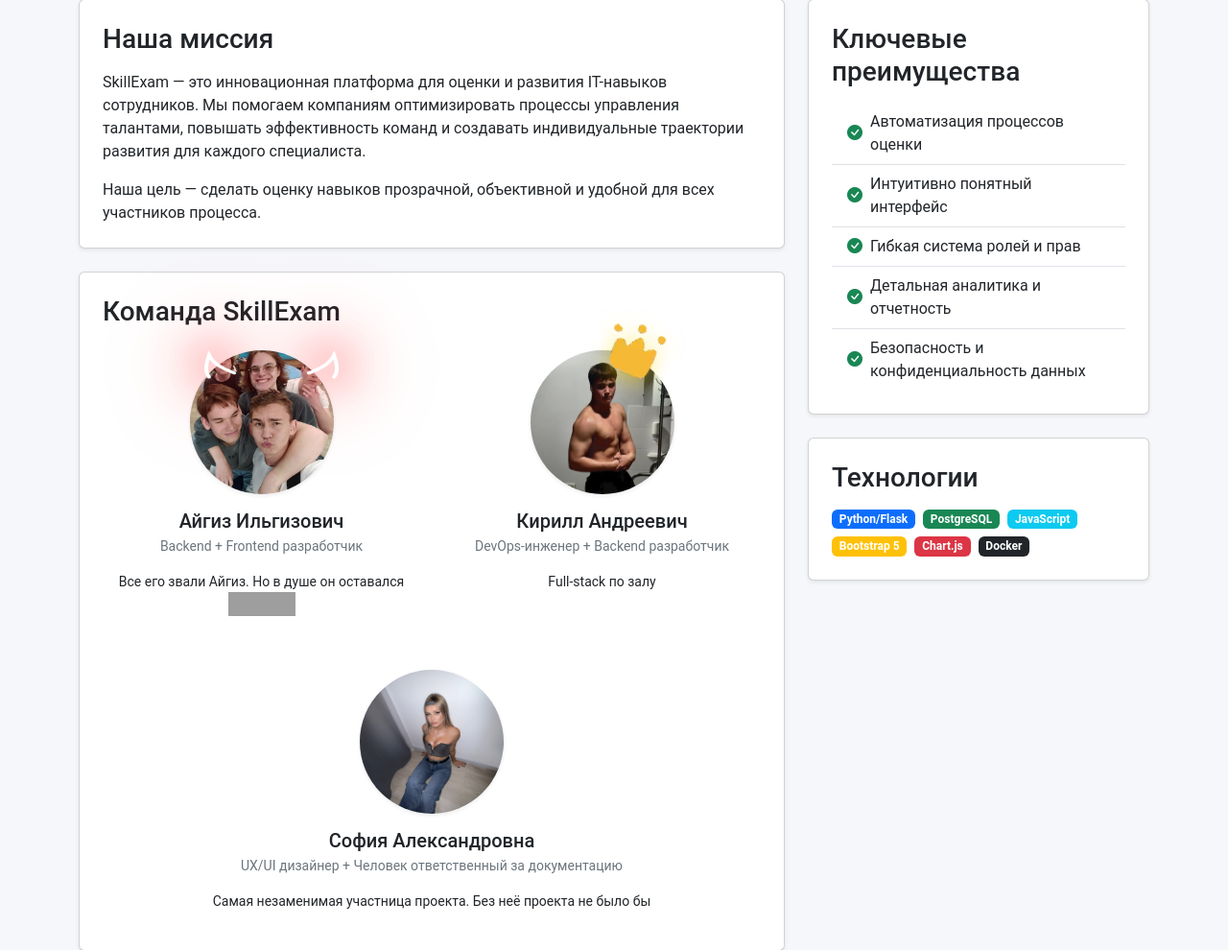
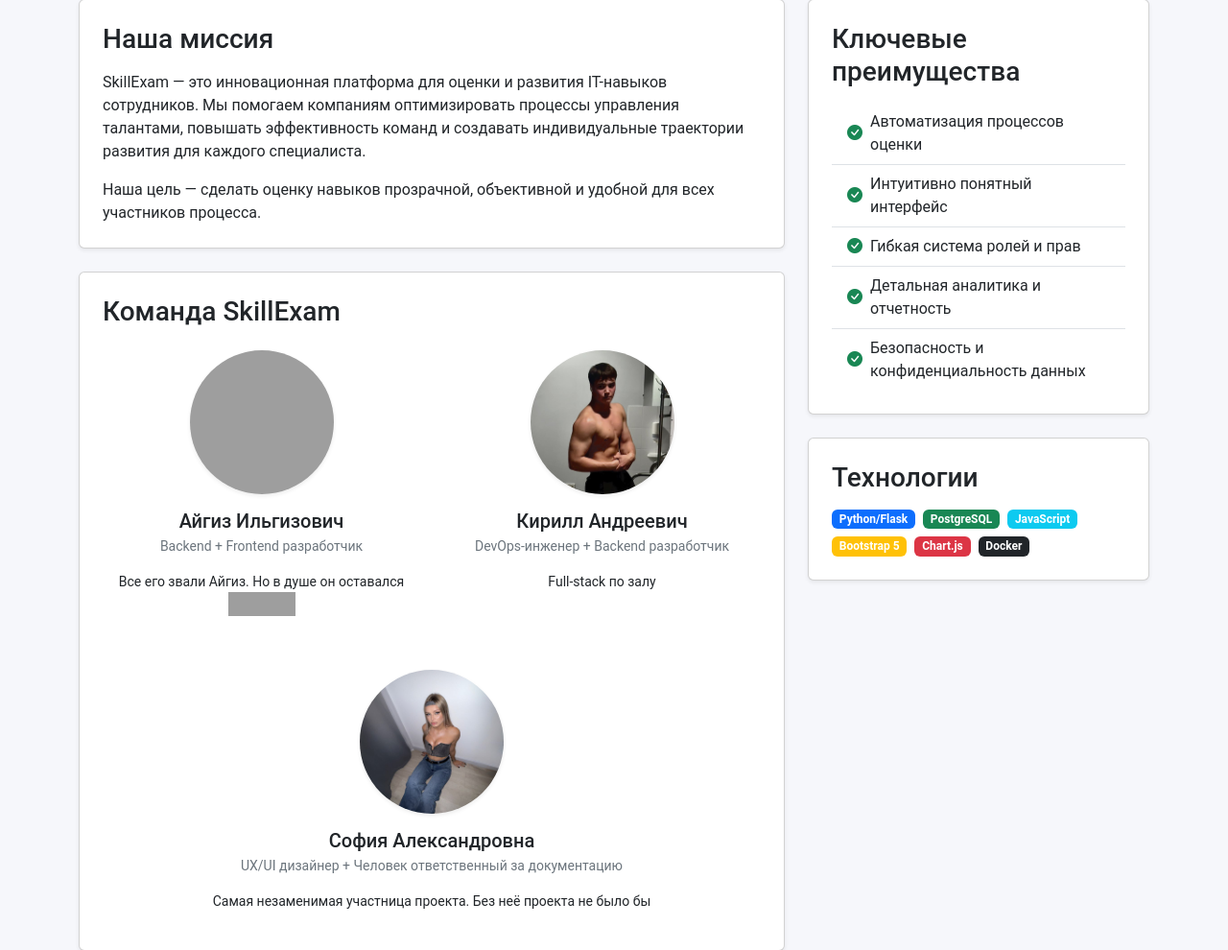
Before and after one commit to HAigiz/skills-assessment-app, a Flask app: page /about in a window 1280 px wide. Shown: the part 189-1179 px from the top of the page at 96% size. Run offline with Flask 3, Linux system fonts and the light colour scheme; grey boxes are pictures that could not be loaded.

Commit message:
fixed nginx + front

```diff
--- a/app/static/css/styles.css
+++ b/app/static/css/styles.css
@@ -33,20 +33,40 @@
     transform: translateX(-50%) rotate(21deg);
     width: 80px;
     height: 80px;
-    filter: drop-shadow(0 5px 10px rgba(255, 215, 0, 0.5));
+    filter: drop-shadow(0 5px 10px rgb(255, 217, 0));
     z-index: 10;
-    top: -40px;
+    top: -30%;
     left: 60%;
 }
 
 .horns-png {
     position: absolute;
+    transform: translate(-50%, -50%);
+    left: 50%;
+    top: 16%;
     filter:
-        drop-shadow(0 0 20px rgb(255, 0, 0))
-        drop-shadow(0 0 30px rgba(255, 0, 0))
-        drop-shadow(0 0 40px rgba(255, 0, 0));
+        drop-shadow(0 0 20px rgba(255, 0, 0, 0.9))
+        drop-shadow(0 0 40px rgba(255, 0, 0, 0.7))
+        drop-shadow(0 0 60px rgba(255, 0, 0, 0.5));
     z-index: 10;
-    left: 32%;
+    animation: glow 2s infinite alternate;
+}
+
+@keyframes glow {
+    from {
+        filter:
+            drop-shadow(0 0 10px rgba(255, 0, 0))
+            drop-shadow(0 0 10px rgba(255, 0, 0))
+            drop-shadow(0 0 10px rgba(255, 0, 0));
+    }
+    to {
+        filter:
+            drop-shadow(0 0 10px rgba(255, 0, 0))
+            drop-shadow(0 0 10px rgba(255, 0, 0))
+            drop-shadow(0 0 10px rgba(255, 0, 0))
+            drop-shadow(0 0 10px rgba(255, 0, 0))
+            drop-shadow(0 0 10px rgba(255, 0, 0))
+    }
 }
 
 .header-nav {
--- a/app/templates/about.html
+++ b/app/templates/about.html
@@ -54,20 +54,15 @@
                                 <div class="col-md-6 mb-3 mb-md-0">
                                     <div class="team-member text-center">
                                         <div class="member-photo mb-3" style="position: relative;">
-                                            <img src="{{ url_for('static', filename='/uploads/Aigiz_Hafizov.png') }}"
+                                            <img src="{{ url_for('static', filename='uploads/Aigiz_Hafizov.svg') }}"
                                                 alt="Айгиз Ильгизович"
                                                 class="rounded-circle shadow-sm"
                                                 style="width: 150px; height: 150px; object-fit: cover;">
-
-                                            <img src="{{ url_for('static', filename='/uploads/horns.png') }}"
-                                                alt="Корона"
-                                                class="horns-png"
-                                                style="width: 140px; height: 30px">
                                         </div>
                                         <h5 class="member-name mb-1">Айгиз Ильгизович</h5>
                                         <p class="member-position text-muted small">Backend + Frontend разработчик</p>
                                         <p class="member-desc small">Все его звали Айгиз. Но в душе он оставался
-                                            <img src="{{ url_for('static', filename='/uploads/sticker_5.svg') }}" width="70" height="25">
+                                            <img src="{{ url_for('static', filename='uploads/sticker_5.svg') }}" width="70" height="25">
                                         </p>
 
                                     </div>
@@ -76,14 +71,10 @@
                                 <div class="col-md-6">
                                     <div class="team-member text-center">
                                         <div class="member-photo mb-3" style="position: relative;">
-                                            <img src="{{ url_for('static', filename='/uploads/Kirill_Kulikov.jpg') }}"
+                                            <img src="{{ url_for('static', filename='uploads/Kirill_Kulikov.jpg') }}"
                                                 alt="Кирилл Андреевич"
                                                 class="rounded-circle shadow-sm"
                                                 style="width: 150px; height: 150px; object-fit: cover;">
-
-                                            <img src="{{ url_for('static', filename='/uploads/crown.gif') }}"
-                                                alt="Корона"
-                                                class="crown-gif">
                                         </div>
                                         <h5 class="member-name mb-1">Кирилл Андреевич</h5>
                                         <p class="member-position text-muted small">DevOps-инженер + Backend разработчик</p>
@@ -96,7 +87,7 @@
                                 <div class="col-md-12">
                                     <div class="team-member text-center">
                                         <div class="member-photo mb-3">
-                                            <img src="{{ url_for('static', filename='/uploads/Sofia_Kuchmasova.jpg') }}"
+                                            <img src="{{ url_for('static', filename='uploads/Sofia_Kuchmasova.jpg') }}"
                                                 alt="София Александровна"
                                                 class="rounded-circle shadow-sm"
                                                 style="width: 150px; height: 150px; object-fit: cover;">
--- a/docker-compose.yaml
+++ b/docker-compose.yaml
@@ -98,7 +98,7 @@
       - ./app/static/js:/app/app/static/js
       - ./app/templates:/app/app/templates
     ports:
-      - "5000:5000"
+      - "8000:5000"
     depends_on:
       postgres:
         condition: service_healthy
@@ -125,7 +125,7 @@
     volumes:
       - ./nginx/nginx.conf:/etc/nginx/conf.d/default.conf:ro
     ports:
-      - "80:80"
+      - "8000:80"
     depends_on:
       - web
     restart: unless-stopped
```
Also changed, not shown: app/static/uploads/Aigiz_Hafizov.png (deleted), app/static/uploads/Aigiz_Hafizov.svg (added), app/static/uploads/crown.gif (deleted), app/static/uploads/horns.png (deleted), 1 other file.
